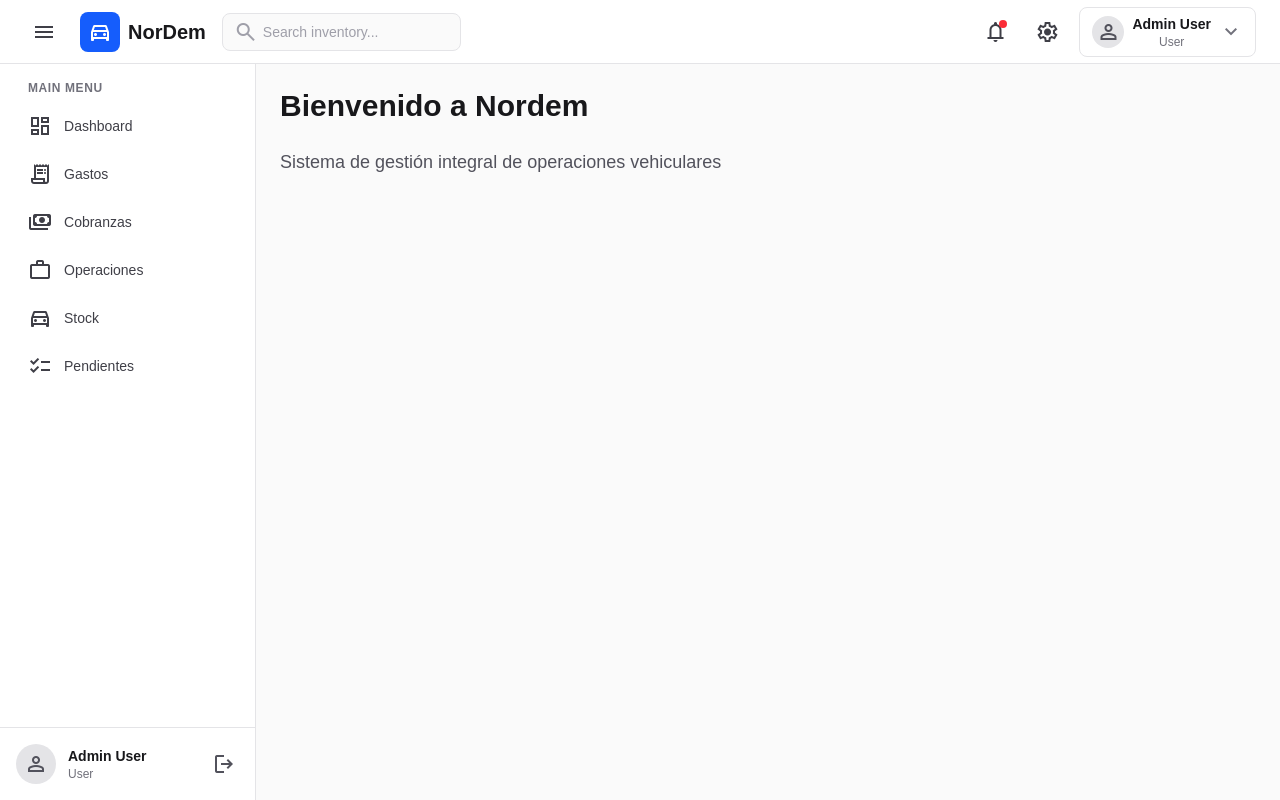
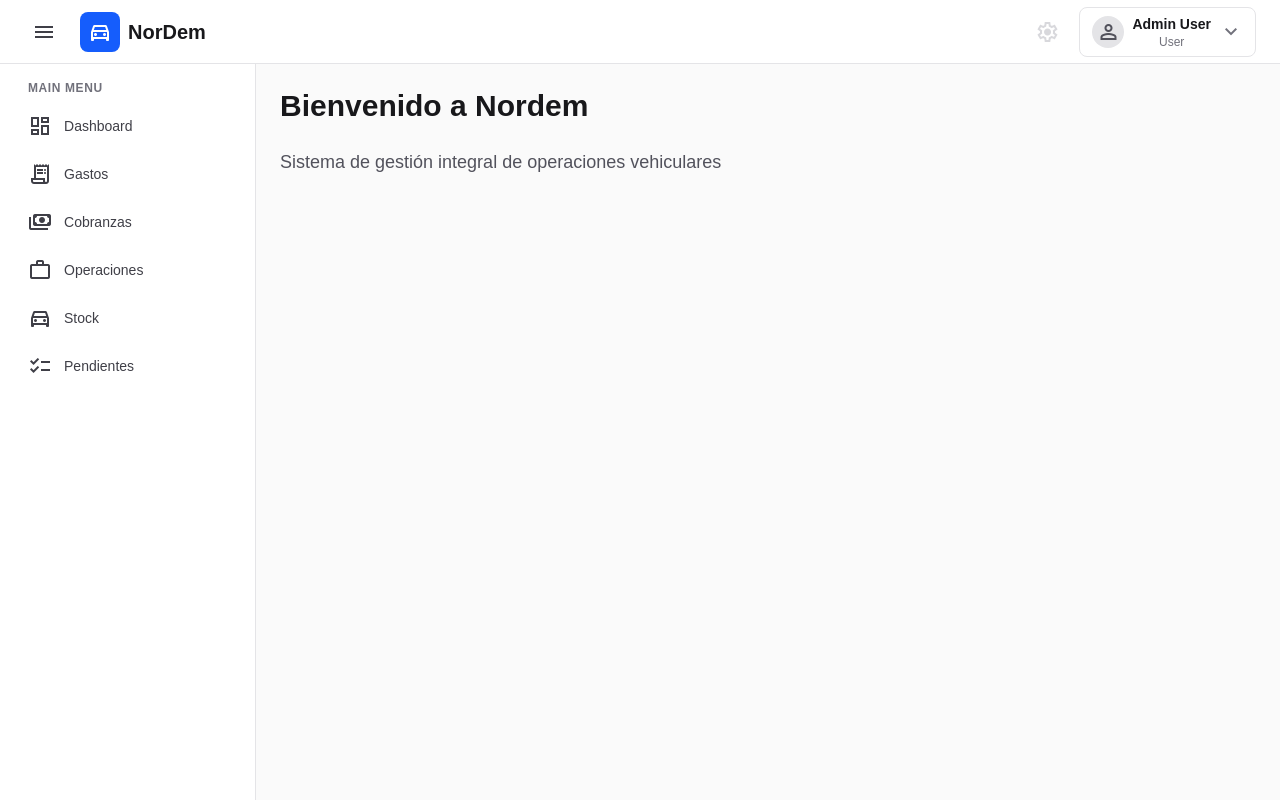
Before and after one commit to TomasSilvetti/app-concesionaria, a Next.js app in the folder app-concesionaria/: page / in a window 1280 px wide. Built offline with nearby package versions, Linux system fonts and the light colour scheme; no server answers.

Commit message:
fix menores, eliminado elementos UI inecesarios

```diff
--- a/app-concesionaria/src/components/layout/AppLayout.tsx
+++ b/app-concesionaria/src/components/layout/AppLayout.tsx
@@ -114,36 +114,17 @@ export function AppLayout({ children }: AppLayoutProps) {
               <span className="text-xl font-bold text-zinc-900">NorDem</span>
             </div>
 
-            <div className="relative flex-1 max-w-md">
-              <span className="material-symbols-outlined absolute left-3 top-1/2 -translate-y-1/2 text-zinc-400 text-xl">
-                search
-              </span>
-              <input
-                type="text"
-                placeholder="Search inventory..."
-                className="w-full rounded-lg border border-zinc-200 bg-zinc-50 py-2 pl-10 pr-4 text-sm text-zinc-900 placeholder-zinc-400 focus:border-blue-500 focus:outline-none focus:ring-1 focus:ring-blue-500"
-              />
-            </div>
           </div>
 
           <div className="flex items-center gap-3">
-            {/* Notifications */}
-            <button
-              className="relative flex h-10 w-10 items-center justify-center rounded-lg hover:bg-zinc-100 transition-colors"
-              aria-label="Notificaciones"
-            >
-              <span className="material-symbols-outlined text-zinc-700 text-xl">
-                notifications
-              </span>
-              <span className="absolute right-2 top-2 h-2 w-2 rounded-full bg-red-500"></span>
-            </button>
-
             {/* Settings */}
             <button
-              className="flex h-10 w-10 items-center justify-center rounded-lg hover:bg-zinc-100 transition-colors"
+              disabled
+              className="flex h-10 w-10 items-center justify-center rounded-lg cursor-not-allowed opacity-40"
               aria-label="Configuración"
+              title="Configuración (próximamente)"
             >
-              <span className="material-symbols-outlined text-zinc-700 text-xl">
+              <span className="material-symbols-outlined text-zinc-400 text-xl">
                 settings
               </span>
             </button>
@@ -251,34 +232,6 @@ export function AppLayout({ children }: AppLayoutProps) {
             </ul>
           </nav>
 
-          {/* Sidebar Footer - User Info */}
-          <div className="border-t border-zinc-200 p-4 flex-shrink-0 w-64">
-            <div className="flex items-center gap-3">
-              <div className="flex h-10 w-10 items-center justify-center rounded-full bg-zinc-200">
-                <span className="material-symbols-outlined text-zinc-600">
-                  person
-                </span>
-              </div>
-              <div className="flex-1 min-w-0">
-                <p className="text-sm font-semibold text-zinc-900 truncate">
-                  {session?.user?.name || "Admin User"}
-                </p>
-                <p className="text-xs text-zinc-500 truncate">
-                  {session?.user?.role === "ADMIN" ? "Manager" : session?.user?.role || "User"}
-                </p>
-              </div>
-              <button
-                onClick={handleLogout}
-                className="flex h-8 w-8 items-center justify-center rounded-lg hover:bg-zinc-100 transition-colors"
-                aria-label="Cerrar sesión"
-                title="Cerrar sesión"
-              >
-                <span className="material-symbols-outlined text-zinc-600 text-xl">
-                  logout
-                </span>
-              </button>
-            </div>
-          </div>
         </aside>
 
         {/* Mobile Overlay */}
```
